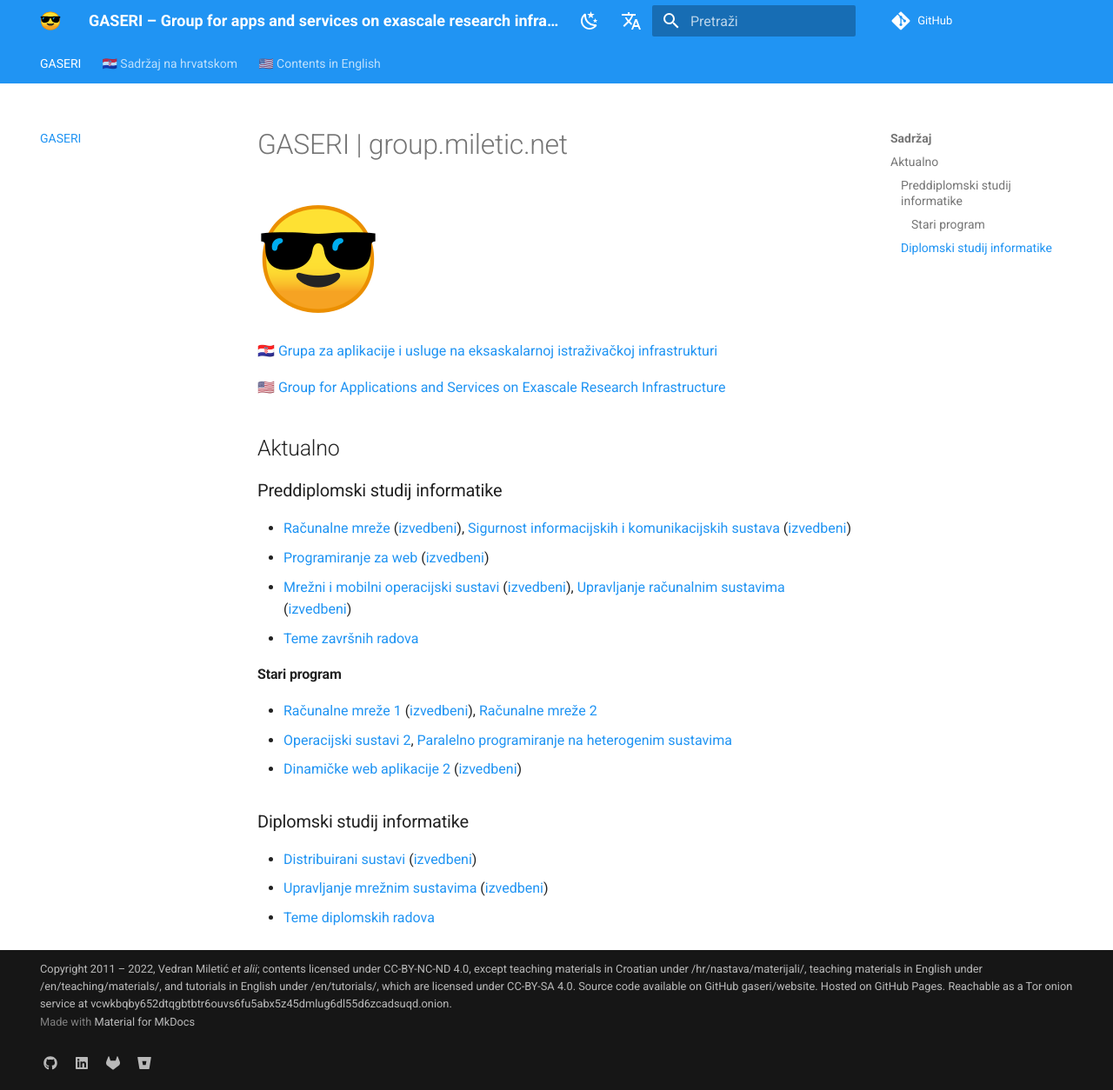
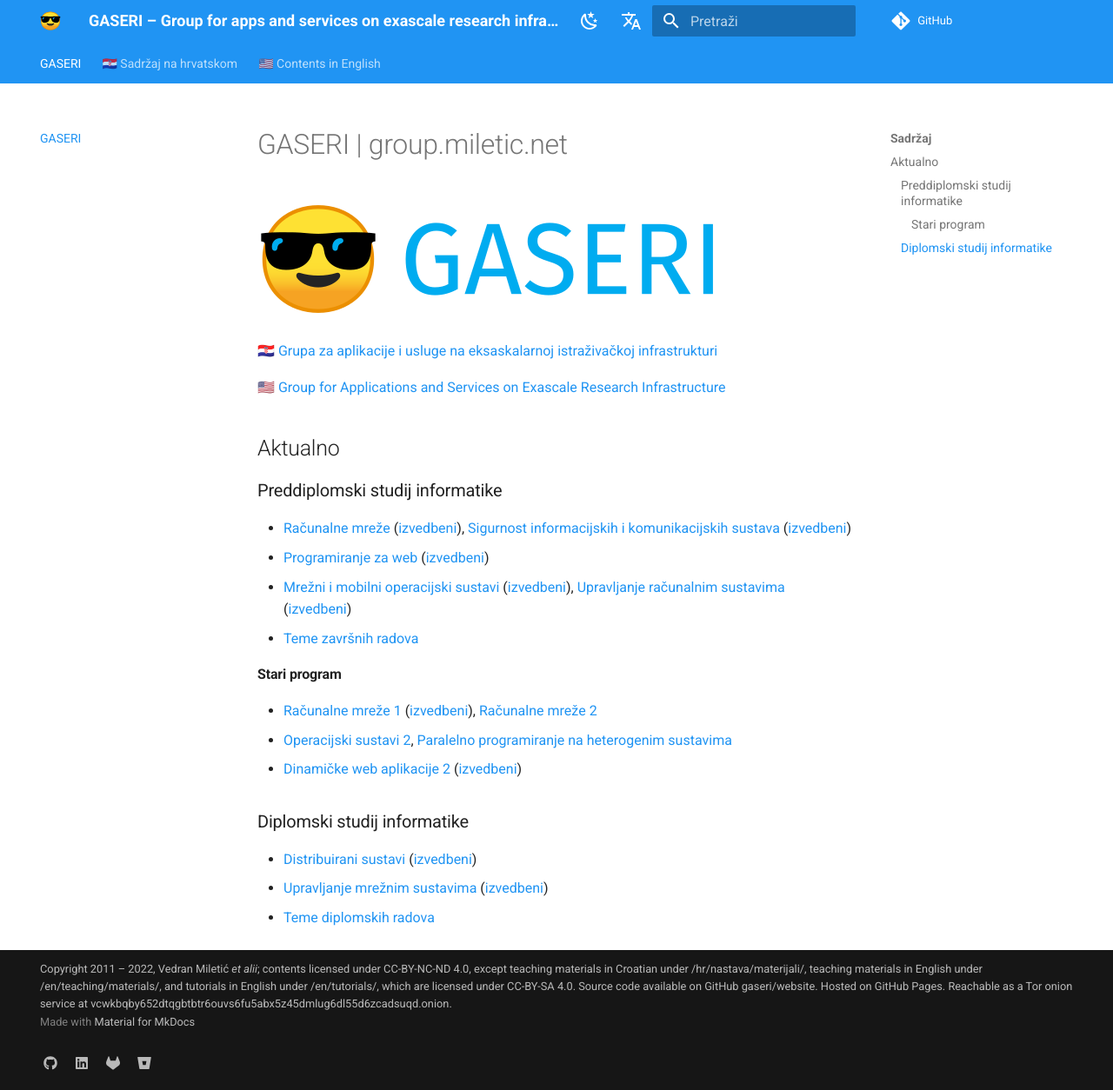
Before and after one commit to gaseri/website, an MkDocs documentation site: the page built from docs/index.md, in a window 1280 px wide and 1254 px high. Shown: the whole window at 87% size. Built offline with MkDocs 1.6.1 and Material for MkDocs 9.7.7, drawn with Linux system fonts in a browser that asks for light colours; comment, search, counter and statistics services are not loaded.

Commit message:
Added logo with text to the index page

```diff
--- a/docs/index.md
+++ b/docs/index.md
@@ -1,6 +1,6 @@
 # GASERI | group.miletic.net
 
-![GASERI logo](images/gaseri-logo.png)
+![GASERI logo with text](images/gaseri-logo-text.png)
 
 🇭🇷 [Grupa za aplikacije i usluge na eksaskalarnoj istraživačkoj infrastrukturi](hr/index.md)
 
```
Also changed, not shown: docs/images/gaseri-logo-text.png (added), docs/images/gaseri-logo-text.svg (added).
